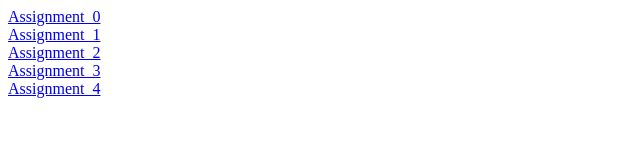
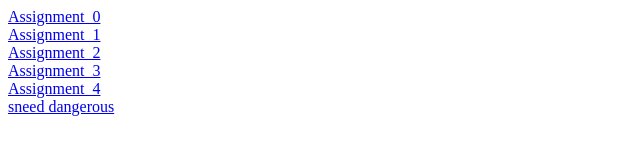
Before and after one commit to WilliamDemarest/cse160assignments_wdemares, a plain HTML site: page index.html in a window 1280 px wide. Shown: the whole page, without its empty margins (0-640 px from the left). Drawn offline with Linux system fonts and the light colour scheme.

Commit message:
link in index

```diff
--- a/index.html
+++ b/index.html
@@ -7,4 +7,5 @@
     <a href="Assignment_2/src/BlockyAnimal.html">Assignment_2</a> <br>
     <a href="Assignment_3/src/World.html">Assignment_3</a> <br>
     <a href="Assignment_4/src/World.html">Assignment_4</a> <br>
+    <a href="sneed_dangerous/index.html">sneed dangerous</a> <br>
 </html>
```
